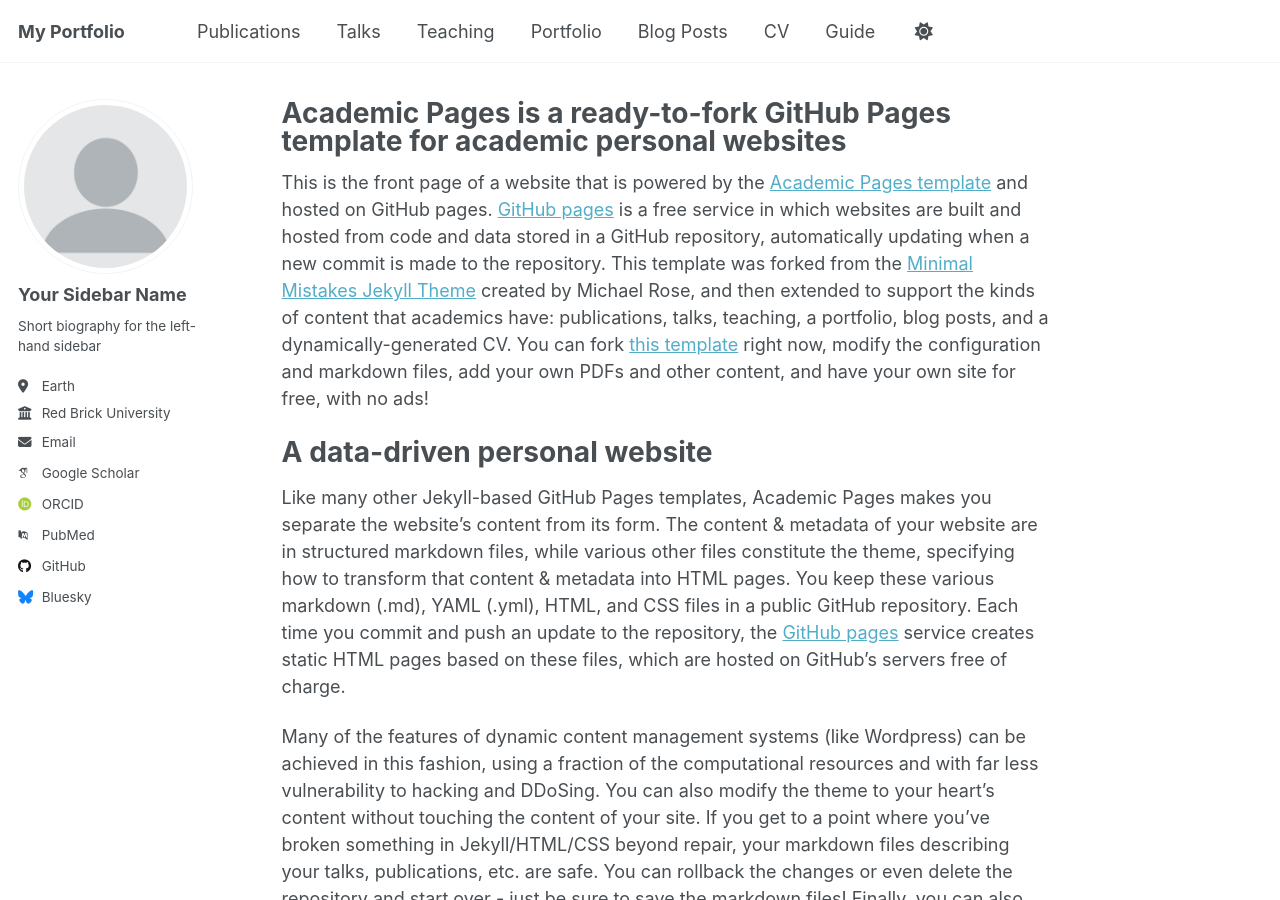
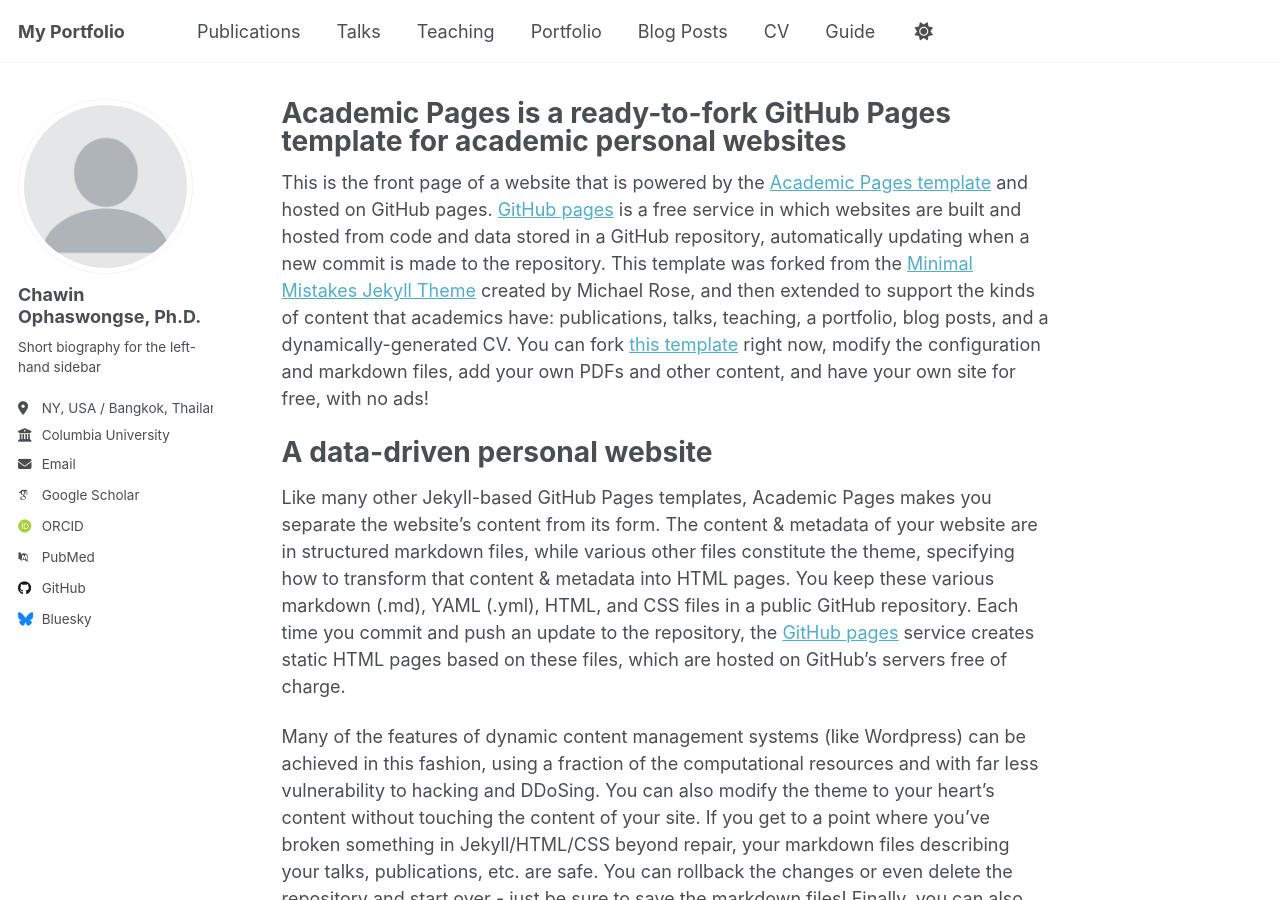
Before and after one commit to ChawinOph/chawin-ophaswongse, a Jekyll site: the page built from _pages/about.md, in a window 1280 px wide and 900 px high. Built offline with Jekyll 4.4.1, drawn with Linux system fonts in a browser that asks for light colours; some web fonts are replaced.

Commit message:
updated location

```diff
--- a/_config.yml
+++ b/_config.yml
@@ -23,13 +23,13 @@ repository               : "chawinoph/chawin-ophaswongse"
 author:
   # Biographic information
   avatar           : "profile.png"
-  name             : "Your Sidebar Name"
+  name             : "Chawin Ophaswongse, Ph.D."
   pronouns         : # example: "she/her"
   bio              : "Short biography for the left-hand sidebar"
-  location         : "Earth"
-  employer         : "Red Brick University"
+  location         : "NY, USA / Bangkok, Thailand"
+  employer         : "Columbia University"
   uri              : # URL
-  email            : "none@example.org"
+  email            : "co2393@columbia.edu"
 
   # Academic websites
   academia         : # URL
```
